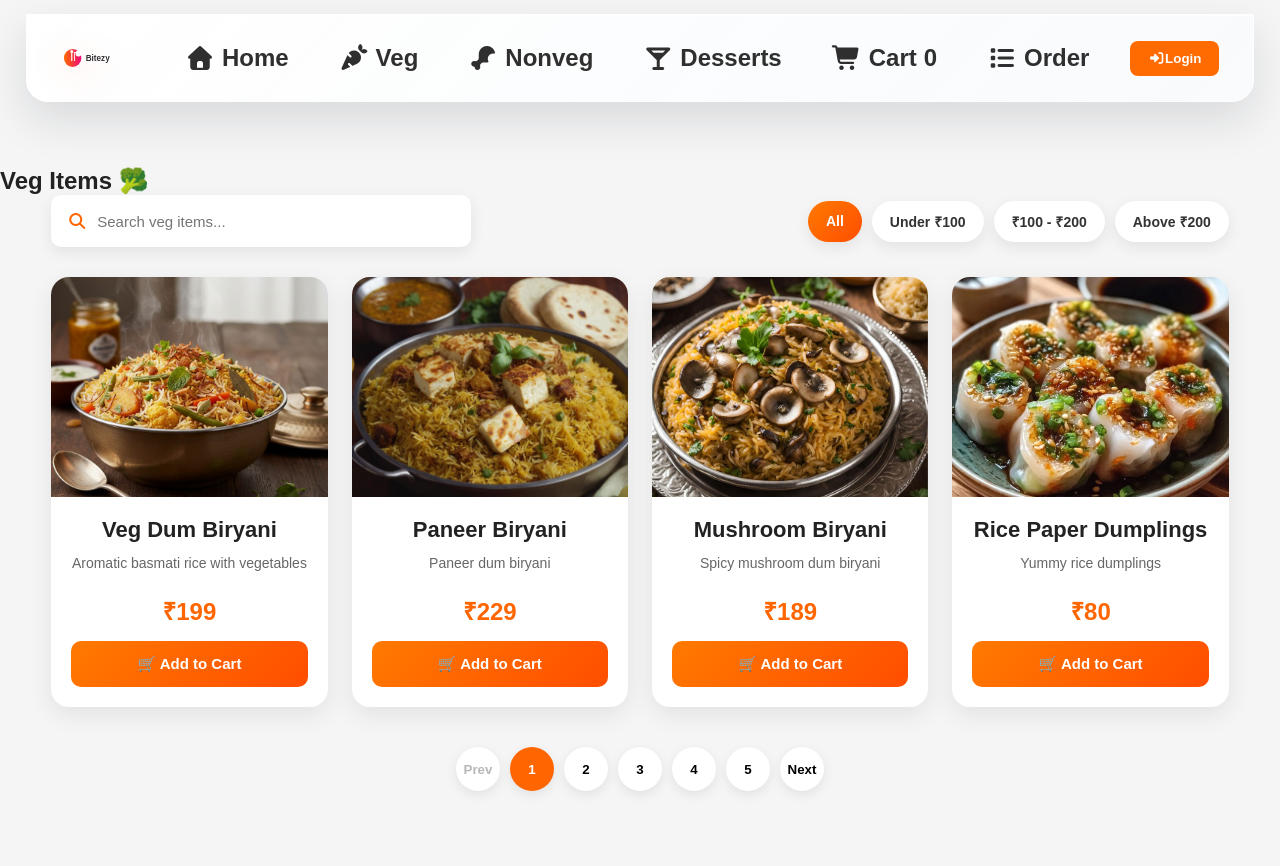
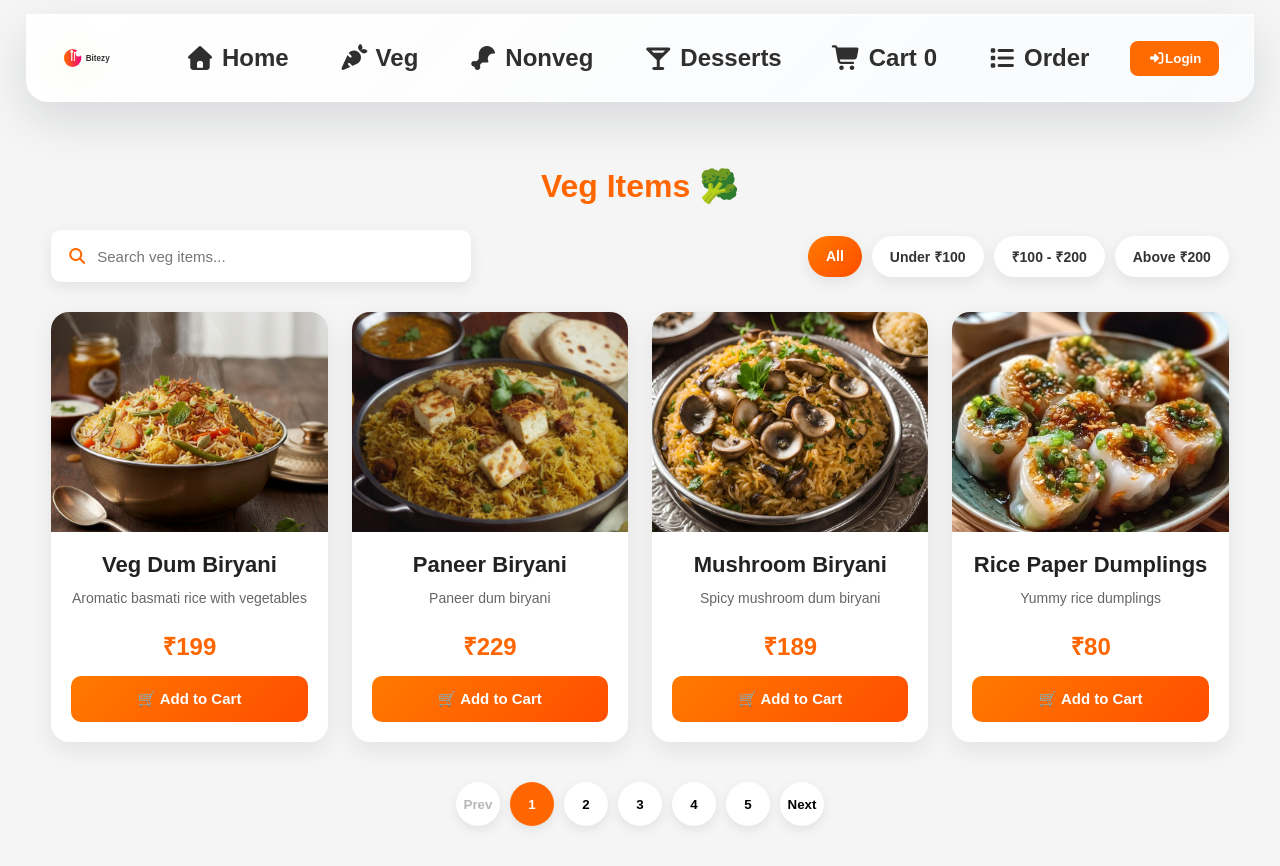
Before and after one commit to sangojinithin-stack/Bitezy-food-application, a React (Vite) app: page /veg in a window 1280 px wide. Shown: the top 866 px of the page. Built offline with nearby package versions, Linux system fonts and the light colour scheme.

Commit message:
second commit

```diff
--- a/src/Food.css
+++ b/src/Food.css
@@ -70,7 +70,7 @@ a{
 .logo img {
   width: 64px;
   height: auto;
-  filter: drop-shadow(0 8px 16px rgba(255, 80, 40, 0.18));
+  filter: drop-shadow(0 8px 16px rgba(160, 216, 19, 0.18));
 }
 
 /* NAV LINKS */
@@ -815,3 +815,11 @@ a{
     justify-content:center;
   }
 }
+
+.page-title{
+  text-align:center;
+  font-size:32px;
+  font-weight:700;
+  color:#ff6600;
+  margin-bottom:25px;
+}
--- a/src/Home.jsx
+++ b/src/Home.jsx
@@ -16,7 +16,12 @@ function Home() {
       <div className="home-content">
 
         {/* Logo */}
-        <img src={logo} alt="logo" style={{ width: "130px" }} />
+        <img src={logo} alt="logo" style={{ width: "130px" }} style={{
+      color: "#ed4e6b",
+      fontSize: "45px",
+      fontWeight: "bold",
+      margin: 0,
+    }} />
 
         <h1 className="hero-title">Welcome to Bitezy 🍴</h1>
         <p>Delicious food at your fingertips</p>
--- a/src/Veg.jsx
+++ b/src/Veg.jsx
@@ -276,15 +276,15 @@ function Veg() {
           {currentItems.length > 0 ? (
             currentItems.map((item) => (
               <div className="food-card" key={item.id}>
+
                 <div className="img-box">
-                  <img src={item.image} alt={item.name} />
+                   <img src={item.image} alt={item.name} />
                 </div>
+
 
                 <div className="food-info">
                   <h3>{item.name}</h3>
-
                   <p>{item.description}</p>
-
                   <div className="food-bottom">
                     <span className="price">₹{item.price}</span>
 
```
Also changed, not shown: src/app.css (line endings or trailing spaces).
